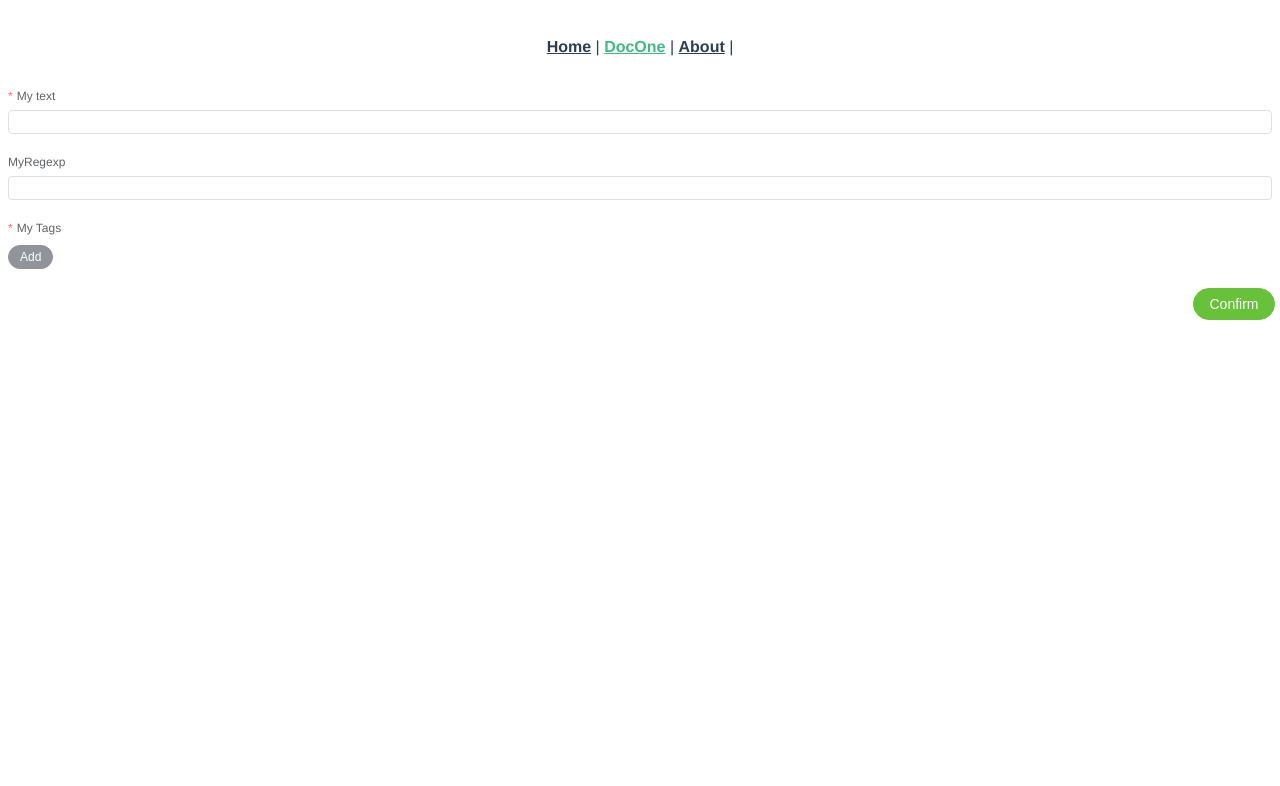
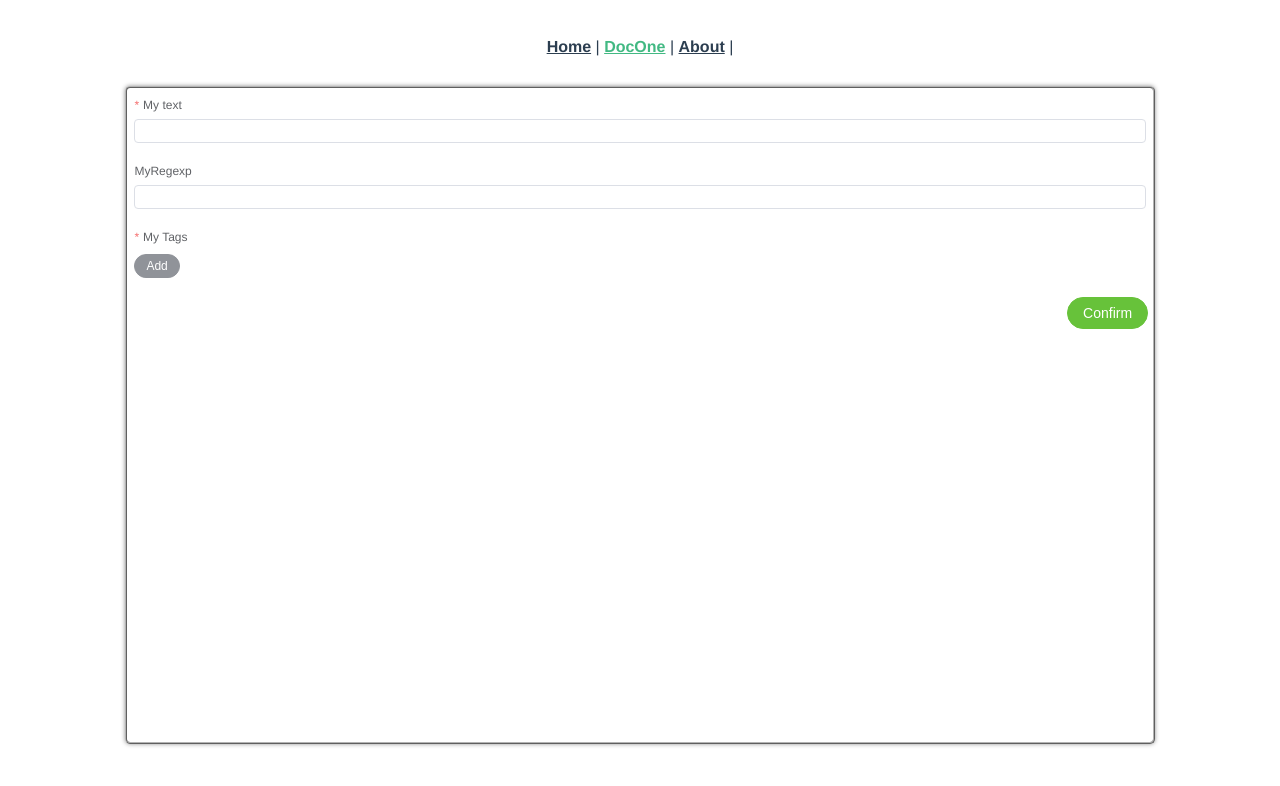
Before and after one commit to pavellzubkov/element-plus-form-shema, a Vue app: page /docOne in a window 1280 px wide. Shown: the top 786 px of the page. Built offline with nearby package versions, Linux system fonts and the light colour scheme.

Commit message:
check point

```diff
--- a/src/components/CreateDocC.vue
+++ b/src/components/CreateDocC.vue
@@ -1,10 +1,14 @@
 <template>
+  <div style="width: 100%; alignment: center">
+    <div class="bordered-item">
       <MyFormC
         :shema="shemaObj"
         v-model="docDoc.payload"
         editable="create"
         @checked="formIsOk"
       ></MyFormC>
+    </div>
+  </div>
 </template>
 
 <script lang="ts">
@@ -50,4 +54,16 @@ export default defineComponent({
 });
 </script>
 
-<style scoped></style>
+<style scoped>
+.bordered-item {
+  width: 80%;
+  height: 80vh;
+  padding: 7px;
+  overflow: paged-y-controls;
+  text-align: left;
+  margin: auto;
+  border: 2px ridge #b3b3b3;
+  box-shadow: 0 0 4px rgba(35, 35, 35, 0.5); /* Параметры тени */
+  border-radius: 5px;
+}
+</style>
--- a/src/components/MyForm/CustomFields/MyCustomFieldOne.vue
+++ b/src/components/MyForm/CustomFields/MyCustomFieldOne.vue
@@ -1,5 +1,4 @@
 <template>
-  <div>
   <div class="tags-container" style="line-height: 28px">
     <el-tag
       v-for="tag in locList"
@@ -45,7 +44,6 @@
       </el-option>
     </el-select>
   </el-dialog>
-  </div>
 </template>
 
 <script lang="ts">
@@ -103,7 +101,8 @@ export default defineComponent({
 
 <style scoped>
 .tags-container {
-  position: relative;
+  alignment: left;
+  text-align: left;
   display: inline-block;
 }
 </style>
--- a/src/components/MyForm/CustomFields/MyCustomFieldTwo.vue
+++ b/src/components/MyForm/CustomFields/MyCustomFieldTwo.vue
@@ -102,7 +102,6 @@ export default defineComponent({
 
 <style scoped>
 .tags-container {
-  position: relative;
   display: inline-block;
 }
 </style>
--- a/src/components/MyForm/MyFormC.vue
+++ b/src/components/MyForm/MyFormC.vue
@@ -23,11 +23,14 @@
             v-if="!value.hidden(formVal)"
           >
             <template #label> {{ value.label }} </template>
-            <component
-              :is="value.component"
-              v-bind="value.componentConfig"
-              v-model="formVal[value.name]"
-            ></component>
+            <div style="width: 100%">
+              <component
+                :is="value.component"
+                v-bind="value.componentConfig"
+                v-model="formVal[value.name]"
+              ></component>
+            </div>
+
             <template #error="err">
               <span style="color: red">{{ err.error }}</span>
             </template>
```
Lines whose indentation alone changed are shown as unchanged.
